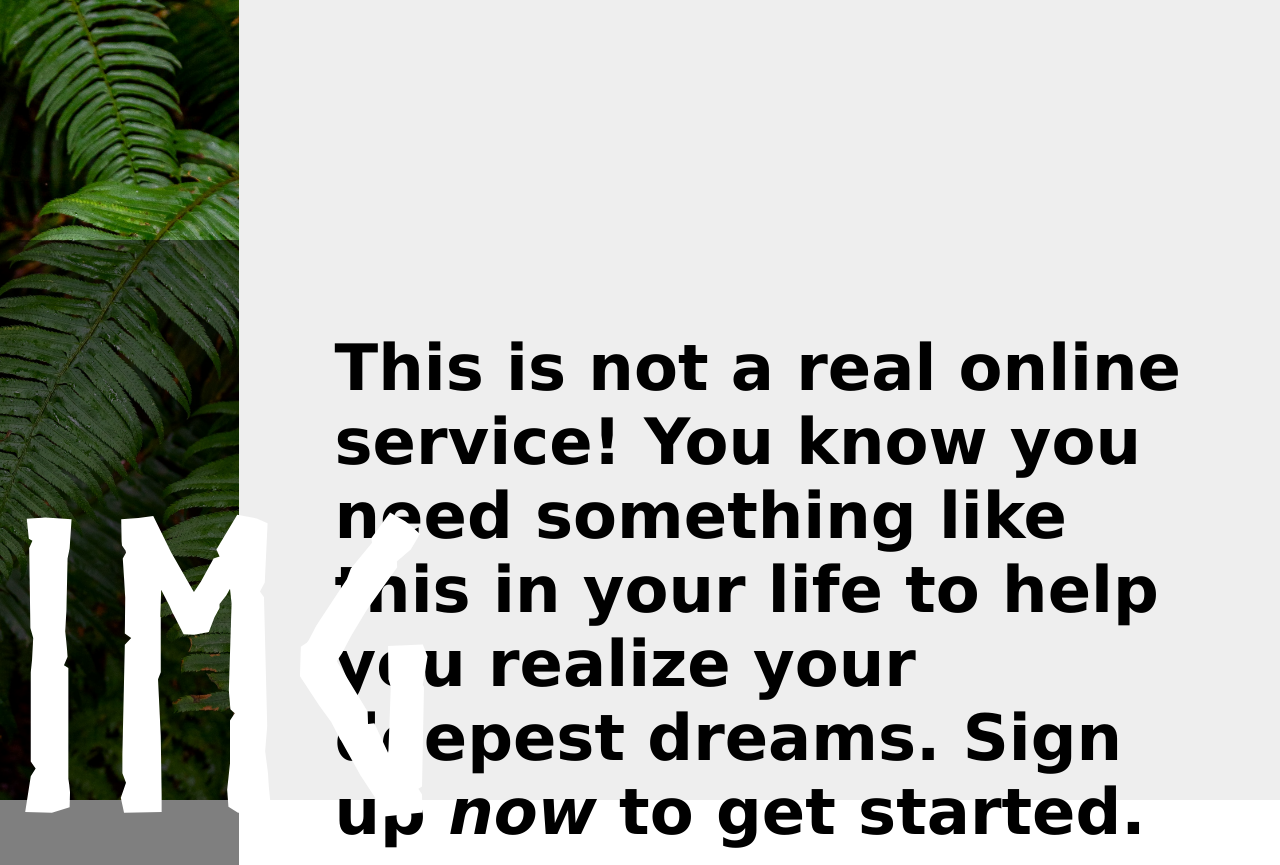
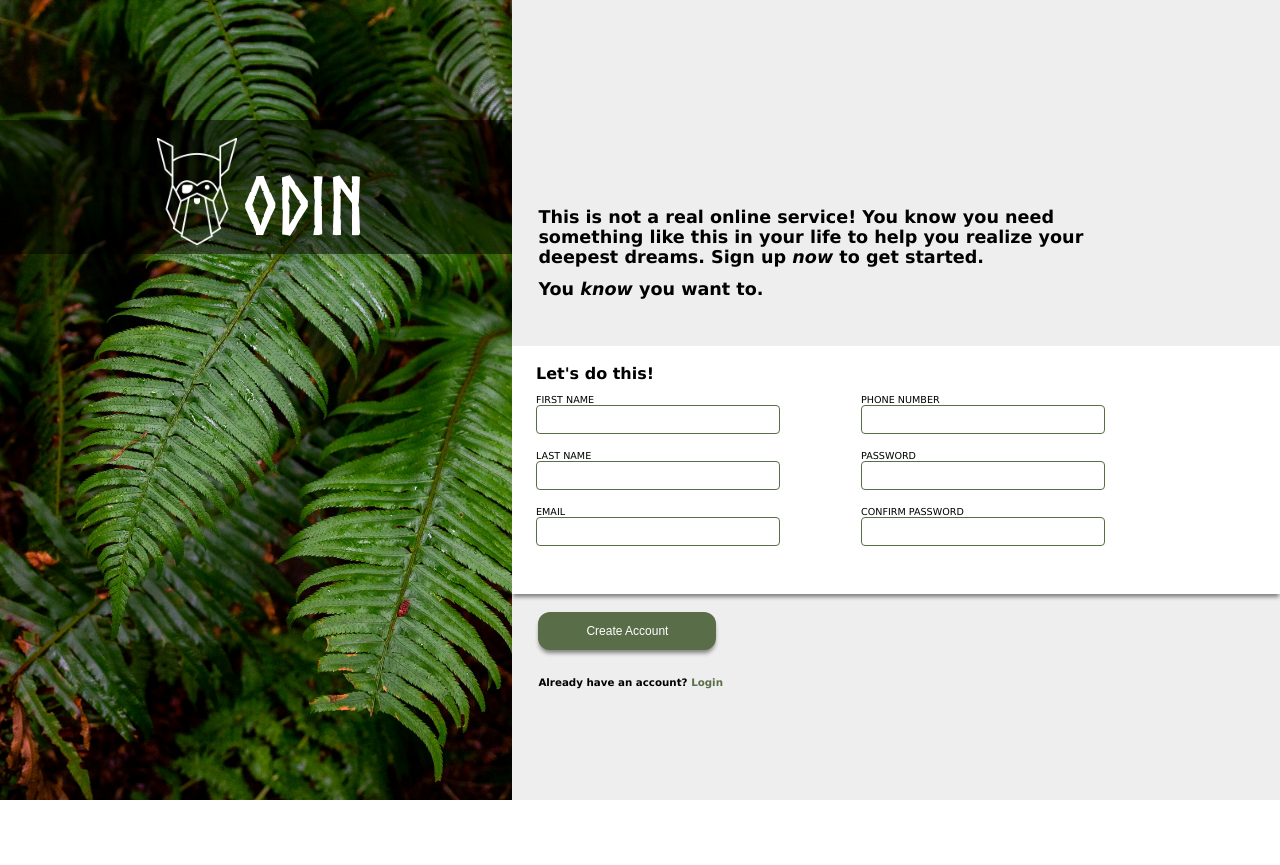
Before and after one commit to rjuntivero/signup-form, a plain HTML site: page index.html in a window 1280 px wide. Shown: the top 865 px of the page. After the commit the page ends 804 px from the top, so only its background shows below. Drawn offline with Linux system fonts and the light colour scheme.

Commit message:
Added more form inputs and updated some CSS; margin and padding of certain items need updating

```diff
--- a/index.html
+++ b/index.html
@@ -11,29 +11,39 @@
     <div class="mainContainer">
         <div class="heroImage">
             <img src="assets/images/halie-west-25xggax4bSA-unsplash.jpg" alt="INSERT IMAGE HERE">
-            <div class="logoHeader"><div class="logoText"><span>IMG</span> ODIN</div></div>
+            <div class="logoHeader"><div class="logoText"><span><img src="assets/images/odin-lined.png" alt="ODIN LOGO"></span> ODIN</div></div>
         </div>
         <div class="mainContent">
-            <div class="topSection">
+            <div class="textSection">
                 <h1>This is not a real online service! You know you need something
                     like this in your life to help you realize your deepest dreams.
                     Sign up <em>now</em> to get started.
                 </h1>
                 <h1>You <em>know</em> you want to.</h1>
             </div>
-            <div class="middleSection">
-                <h2>Let's do this!</h2>
+            <div class="loginSection">
+                <h1>Let's do this!</h1>
+                <form action="">
                     <label for="">FIRST NAME</label>
                     <input type="text">
                     <label for="">LAST NAME</label>
                     <input type="text">
                     <label for="">EMAIL</label>
                     <input type="email">
+                    <label for="">PHONE NUMBER</label>
+                    <input type="number">
+                    <label for="">PASSWORD</label>
+                    <input type="password">
+                    <label for="">CONFIRM PASSWORD</label>
+                    <input type="password">
+                </form>
             </div>
             <footer>
-                <div class="bottomSection">
+                <div class="textSection">
                     <button class="createAccountBtn">Create Account</button>
+                    <h3>Already have an account? <a href="">Login</a></h3>
                 </div>
+
             </footer>
         </div>
     </div>
--- a/styles.css
+++ b/styles.css
@@ -2,6 +2,10 @@
     font-family: Norse;
     font-weight: bold;
     src: url("Norse-Bold.otf") format("opentype");
+}
+
+:root {
+    --accent-color: #596D48;
 }
 
 body {
@@ -13,12 +17,6 @@ body {
     display: flex;
     height: 100vh;
     font-family: 'Lucida Sans', 'Lucida Sans Regular', 'Lucida Grande', 'Lucida Sans Unicode', Geneva, Verdana, sans-serif;
-}
-
-
-
-.heroImage,.mainContent {
-    flex-grow: 1;
 }
 
 .heroImage {
@@ -34,8 +32,18 @@ img[src="assets/images/halie-west-25xggax4bSA-unsplash.jpg"] {
     height: 100%;
 }
 
+
+img[src="assets/images/odin-lined.png"] {
+
+    object-fit: cover;
+    width: 1em;
+    height: auto;
+    transform: translate(10px, 10px);
+
+}
+
 .mainContent {
-    flex-grow: 2;
+    flex: 1;
     padding-top: 20vh;
     font-size: 2rem;
     background-color: rgb(238, 238, 238);
@@ -45,40 +53,94 @@ img[src="assets/images/halie-west-25xggax4bSA-unsplash.jpg"] {
 .logoHeader {
     font-size: 5rem;
     position: absolute;
-    top: 30%;
+    top: 15%;
     width: 100%;
     background-color: rgba(0, 0, 0, 50%);
     text-align: center;
     color: white;
-    padding: 0.55em 0;
+    padding: 0.1em 0;
     font-family: Norse;
-    font-size: 25rem;
+    font-size: min(10vw,10vh);
+}
+
+.textSection {
+    max-width: 105ch;
+    font-size: min(1.1vw,1.1vh)
+}
+
+.textSection, .loginSection{
+    padding: 4em 3em;
+}
+
+.textSection:last-child {
+    padding-top: 2em;
+}
+
+.loginSection {
+    background-color: white;
+    font-size: min(1vw,1vh);
+    padding-top: 1em;
+    box-shadow: 0 4px 4px -1px gray;
+}
+
+a {
+    text-decoration: none;
+    color: var(--accent-color);
+}
+
+.createAccountBtn {
+    background-color: var(--accent-color);
+    color: white;
+    border-radius: 12px;
+    padding: 1em 4em;
+    font-size: min(1.5vw,1.5vh);
+    border: none;
+    cursor: pointer;
+    box-shadow: 0 4px 4px -1px gray;
+    margin-bottom: 16px;
+}
+
+label {
+    display: block;
+    max-width: fit-content;
+}
+
+form {
+    columns: 100px 2;
+    column-gap: 0;
+    max-width: 650px;
+    font-size: 1.2em;
+}
+input {
+    margin-bottom: 16px;
+    border: 1px solid grey;
+    border-radius: 4px;
+    padding: 6px;
+    width: 230px;
+    &:invalid{
+        border-color: red;
+    }
+    &:valid{
+        border-color: var(--accent-color);
+    }
+    &:focus {
+        border: 1px solid rgb(108, 175, 252);
+        box-shadow: 0 4px 4px -3px gray;
+        outline: none; !important
+    }
 
 
 }
 
-.topSection {
-    max-width: 105ch;
+@media screen and (max-width: 600px){
+    .mainContainer {
+        flex-direction: column;
+    }
+    .heroImage {
+        max-width: 100vw;
+        max-height: 50vh;
+    }
+    .mainContent{
+        padding-top: 0px;
+    }
 }
-
-.bottomSection, .middleSection, .topSection{
-    padding: 4em 3em;
-}
-
-.middleSection {
-    background-color: white;
-    font-size: 1.3em;
-}
-.middleSection {
-    padding-top: 1em;
-}
-.bottomSection {
-}
-
-.createAccountBtn {
-    background-color: #596D48;
-    color: white;
-    border-radius: 12px;
-    padding: 0.5em 2em;
-    font-size: 1.8em;
-}
```
Also changed, not shown: assets/images/odin-lined.png (added). Lines whose indentation alone changed are shown as unchanged.
